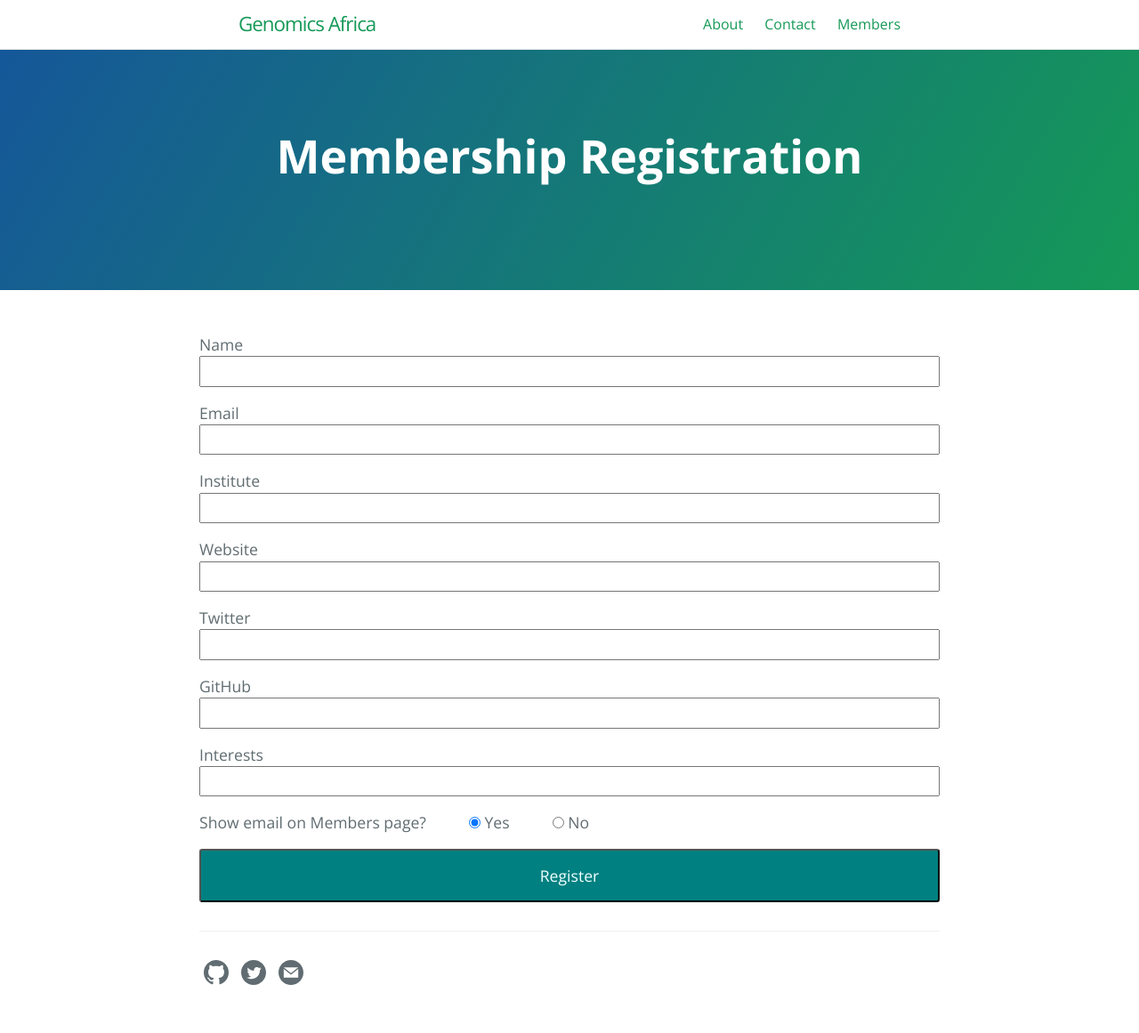
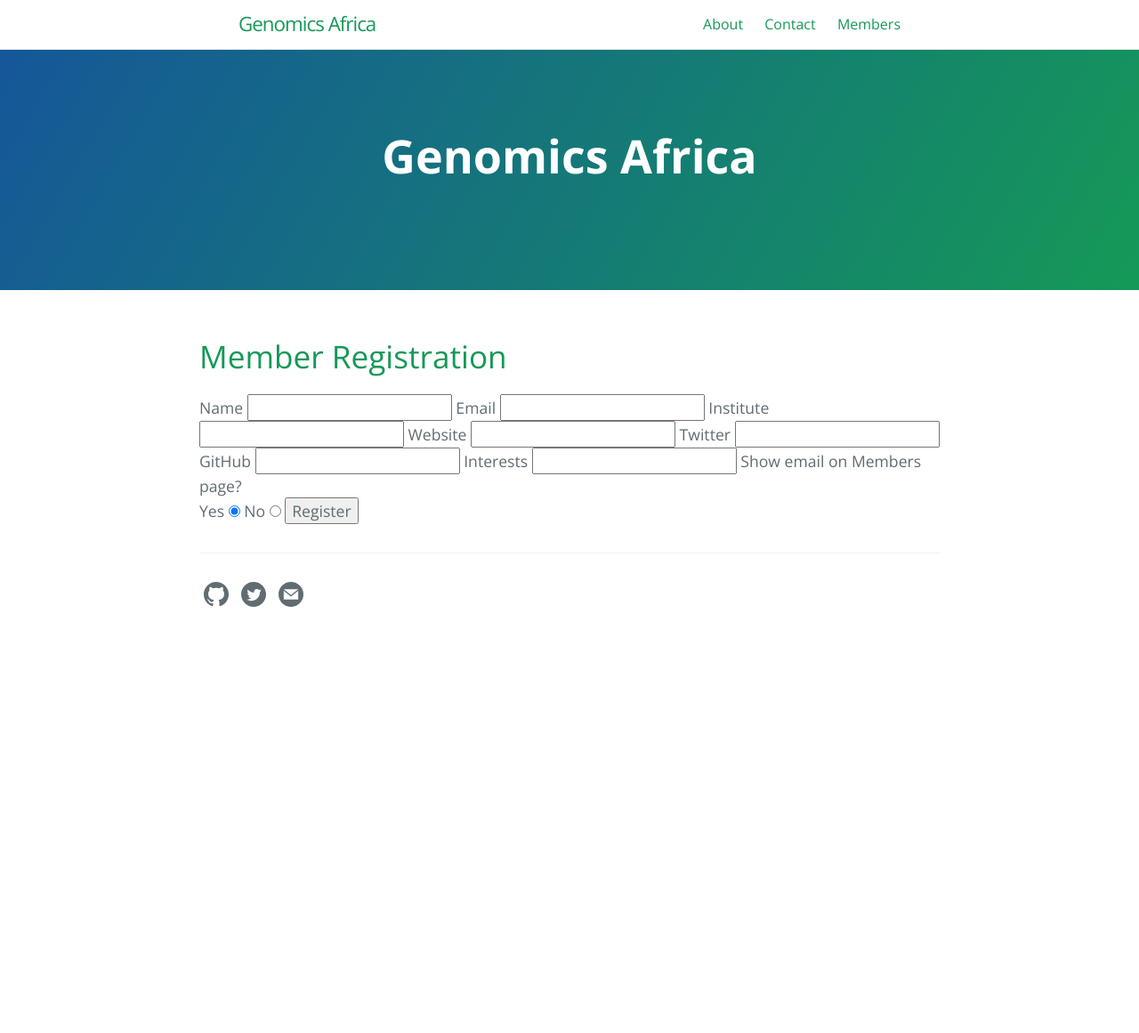
Before and after one commit to OluwaninsolaAO/genomics-africa, a Jekyll site: the page built from member_registration.html, in a window 1280 px wide. Shown: the whole page at 89% size. Built offline with Jekyll 4.4.1, drawn with Linux system fonts in a browser that asks for light colours; after the commit the page ends 900 px from its top, so only the background shows below that.

Commit message:
Update member_registration.html
updated the form

```diff
--- a/member_registration.html
+++ b/member_registration.html
@@ -1,104 +1,45 @@
 ---
 layout: default
-title: 'Membership Registration'
 ---
 
-<script type="text/javascript">
-  var submitted = false;
-</script>
-<iframe
-  name="hidden_iframe"
-  id="hidden_iframe"
-  style="display: none"
-  onload="if(submitted)  {window.location='/registered';}"
-></iframe>
+<h1>Member Registration</h1>
 
-<style>
-  form {
-    display: flex;
-    flex-direction: column;
-    gap: 1rem;
-  }
-  form > div {
-    width: 100%;
-    display: flex;
-    flex-direction: column;
-  }
-  form input {
-    padding: 0.2rem 0.5rem;
-  }
-  form input[type='submit'] {
-    background-color: #008080;
-    color: azure;
-    padding: 1rem 0rem;
-    border-radius: 0.2rem;
+<script type="text/javascript">var submitted=false;</script>
+ <iframe name="hidden_iframe" id="hidden_iframe" style="display:none;" onload="if(submitted)  {window.location='/registered';}"></iframe>
 
-    &:hover {
-      background-color: #066969;
-    }
-  }
-</style>
+<form class="form" target="hidden_iframe" onsubmit="submitted=true;" action="https://docs.google.com/forms/d/1a8CPV-icO8HJe74emvOugOO-azWbJhLyeLvvVlcj8Kc/edit#responses">
 
-<form
-  class="form"
-  target="hidden_iframe"
-  onsubmit="submitted=true;"
-  action="https://docs.google.com/forms/d/1a8CPV-icO8HJe74emvOugOO-azWbJhLyeLvvVlcj8Kc/edit#responses"
->
-  <div>
       <label>Name</label>
       <input name="entry.287414696" type="text" required />
-  </div>
-  <div>
+
       <label>Email</label>
       <input name="emailAddress" type="email" required />
-  </div>
-  <div>
+
       <label>Institute</label>
       <input name="entry.173623171" type="text" />
-  </div>
-  <div>
+
       <label>Website</label>
       <input name="entry.846401907" type="text" />
-  </div>
 
-  <div>
       <label>Twitter</label>
       <input name="entry.1785595554" type="text" />
-  </div>
 
-  <div>
       <label>GitHub</label>
       <input name="entry.804654090" type="text" />
-  </div>
-  <div>
+
       <label>Interests</label>
       <input name="entry.1840383585" type="text" />
-  </div>
 
-  <div style="display: flex; flex-direction: row; gap: 3rem">
-    <label>Show email on Members page?</label>
-    <div>
-      <label class="container">
-        <input
-          type="radio"
-          checked="checked"
-          name="entry.460495396"
-          value="Yes"
-        />
+      <label>Show email on Members page?</label><br>
+      <label class="container">Yes
+      <input type="radio" checked="checked" name="entry.460495396" value="Yes">
         <span class="checkmark"></span>
-        Yes
       </label>
-    </div>
-    <div>
-      <label class="container">
-        <input type="radio" name="entry.460495396" value="No" />
+      <label class="container">No
+      <input type="radio" name="entry.460495396" value="No">
         <span class="checkmark"></span>
-        No
         </label>
-    </div>
-  </div>
-  <div>
+
   <input type="submit" value="Register" />
-  </div>
+
 </form>
```
Lines whose indentation alone changed are shown as unchanged.
